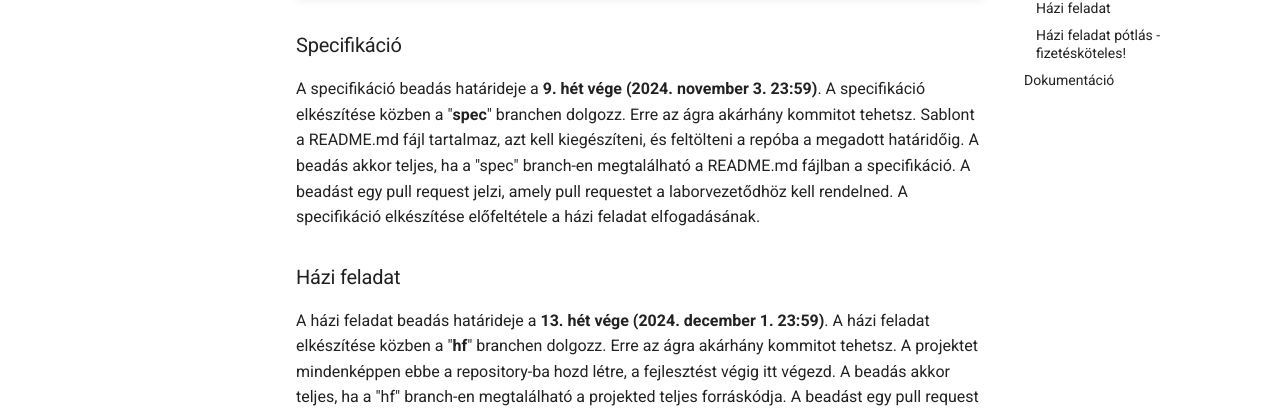
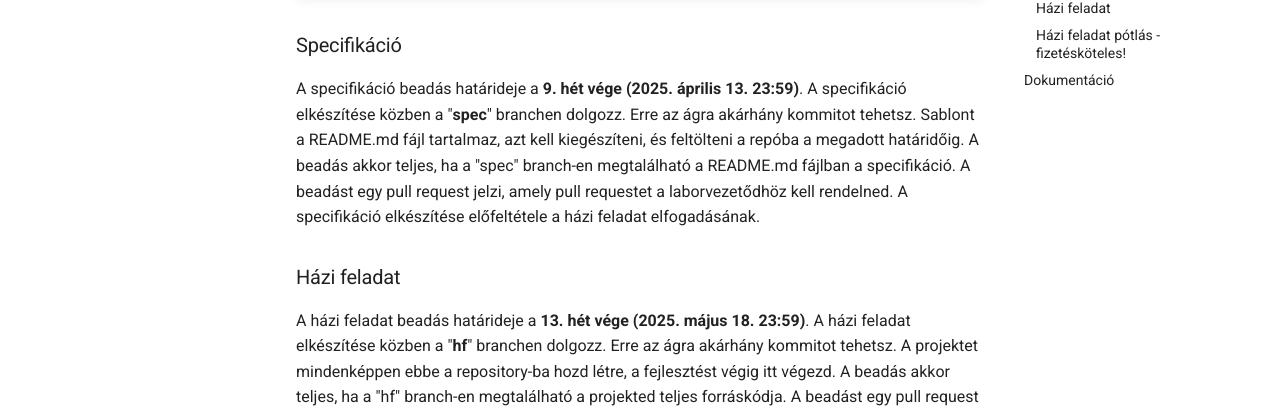
Before and after one commit to VIAUAV21/laborok, an MkDocs documentation site: the page built from docs/hf/index.md, in a window 1280 px wide and 900 px high, scrolled down 1934 px. Shown: the part 181-594 px from the top of the window. Built offline with MkDocs 1.6.1 and Material for MkDocs 9.7.7, drawn with Linux system fonts in a browser that asks for light colours; comment, search, counter and statistics services are not loaded.

Commit message:
hf info 2025 update

```diff
--- a/docs/hf/index.md
+++ b/docs/hf/index.md
@@ -62,7 +62,7 @@
 
 ### Specifikáció
 
-A specifikáció beadás határideje a **9. hét vége (2024. november 3. 23:59)**.
+A specifikáció beadás határideje a **9. hét vége (2025. április 13. 23:59)**.
 A specifikáció elkészítése közben a "**spec**" branchen dolgozz. Erre az ágra akárhány kommitot tehetsz.
 Sablont a README.md fájl tartalmaz, azt kell kiegészíteni, és feltölteni a repóba a megadott határidőig.
 A beadás akkor teljes, ha a "spec" branch-en megtalálható a README.md fájlban a specifikáció. A beadást egy pull request jelzi, amely pull requestet a laborvezetődhöz kell rendelned.
@@ -70,7 +70,7 @@
 
 ### Házi feladat
 
-A házi feladat beadás határideje a **13. hét vége (2024. december 1. 23:59)**.
+A házi feladat beadás határideje a **13. hét vége (2025. május 18. 23:59)**.
 A házi feladat elkészítése közben a "**hf**" branchen dolgozz. Erre az ágra akárhány kommitot tehetsz.
 A projektet mindenképpen ebbe a repository-ba hozd létre, a fejlesztést végig itt végezd.
 A beadás akkor teljes, ha a "hf" branch-en megtalálható a projekted teljes forráskódja. A beadást egy pull request jelzi, amely pull requestet a laborvezetődhöz kell rendelned.
```
